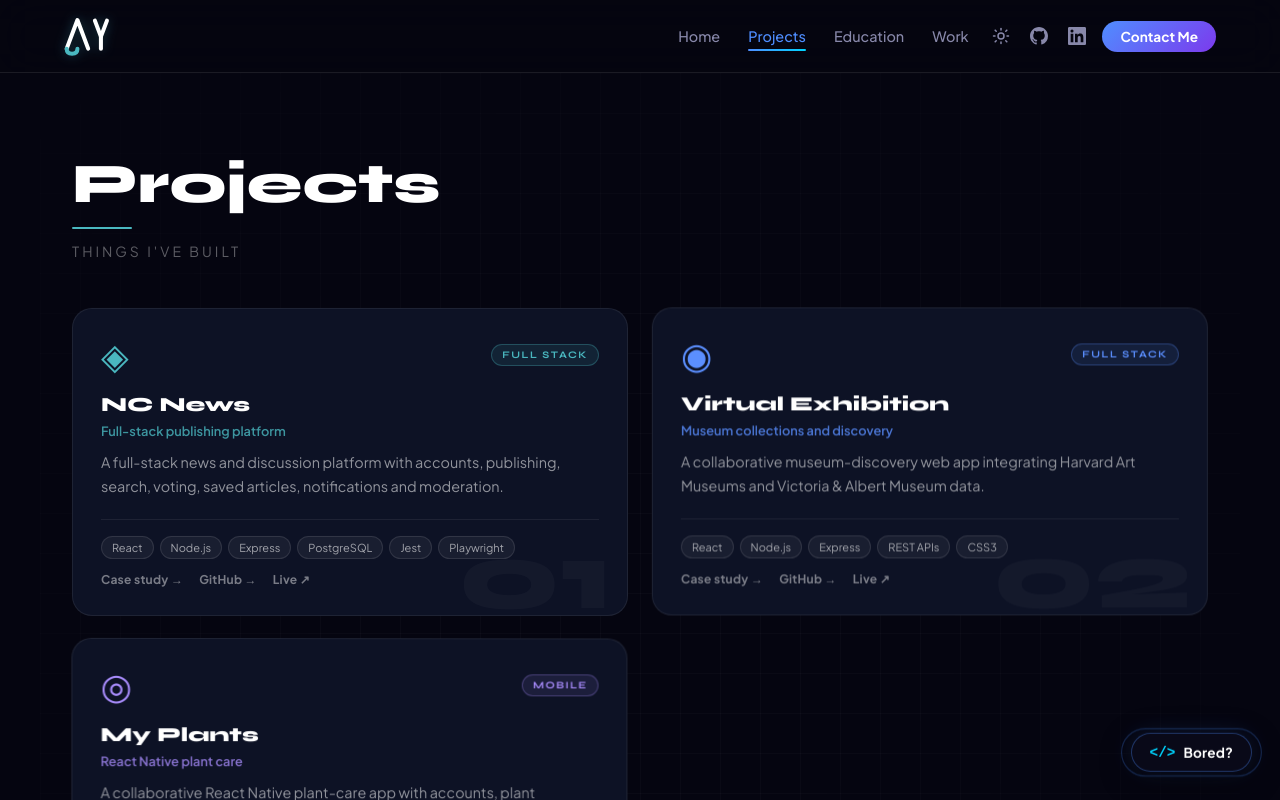
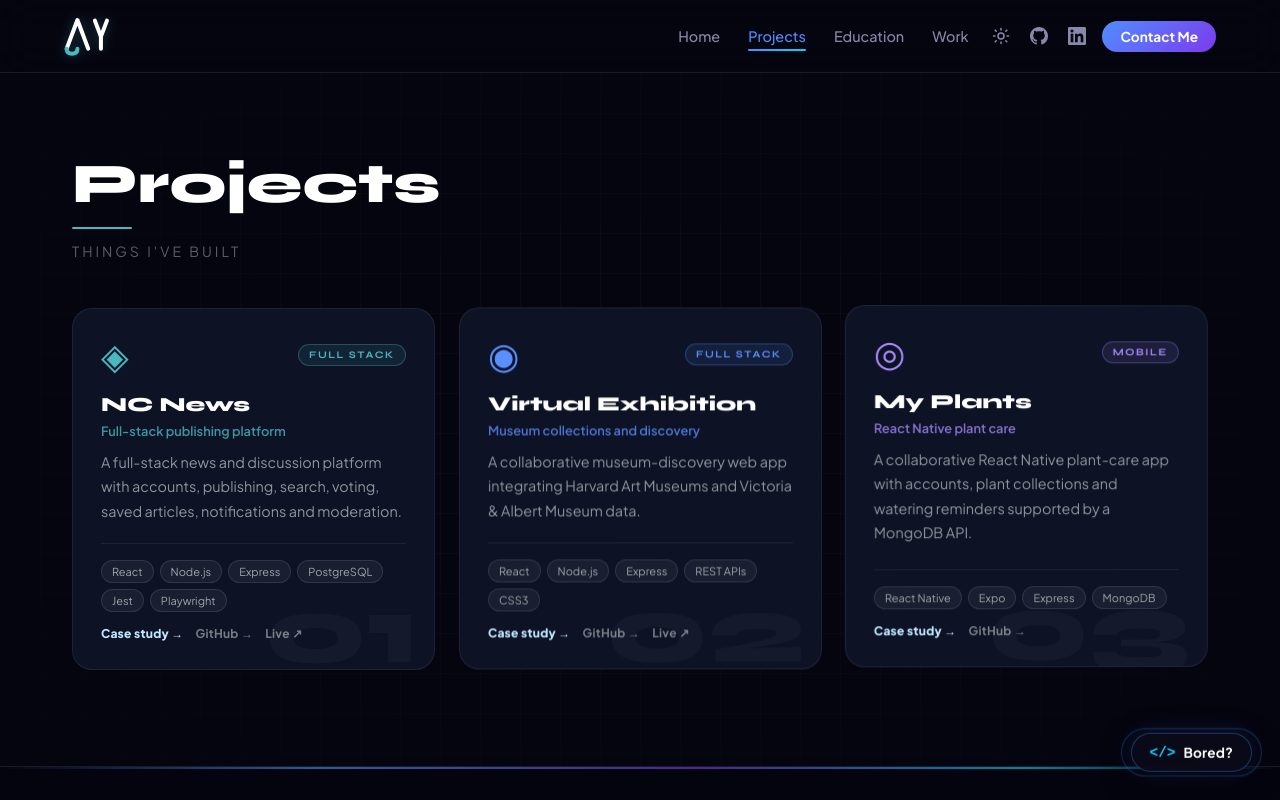
Before and after one commit to AOYousufi/My-Portfolio, a React (Vite) app: page /projects in a window 1280 px wide. Shown: the top 800 px of the page. Built offline with nearby package versions, Linux system fonts and the light colour scheme.

Commit message:
style: balance three featured cards and clarify case-study links

```diff
--- a/src/components/ProjectCards/ProjectCards.css
+++ b/src/components/ProjectCards/ProjectCards.css
@@ -101,7 +101,7 @@
   border: 0.5px solid rgba(255, 255, 255, 0.07);
   border-radius: 20px;
   overflow: hidden;
-  cursor: pointer;
+  cursor: default;
   will-change: transform;
 
   opacity: 0;
@@ -308,7 +308,8 @@
 
 .card-links {
   display: flex;
-  gap: 1rem;
+  flex-wrap: wrap;
+  gap: 0.75rem;
   align-items: center;
 }
 
@@ -357,7 +358,7 @@
 
 @media (min-width: 1200px) {
   .projects-grid {
-    grid-template-columns: repeat(2, 1fr);
+    grid-template-columns: repeat(3, minmax(0, 1fr));
   }
 }
 
@@ -374,3 +375,17 @@
     cursor: default;
   }
 }
+
+.card-link-case-study {
+  color: #c1e8ff;
+  font-weight: 800;
+}
+
+.card-link:focus-visible {
+  color: var(--card-accent);
+  outline: 2px solid #85c8ff;
+  outline-offset: 4px;
+}
+
+[data-theme="light"] .card-link-case-study { color: #2457be; }
+[data-theme="light"] .projects-eyebrow { color: #4a5568; }
```
